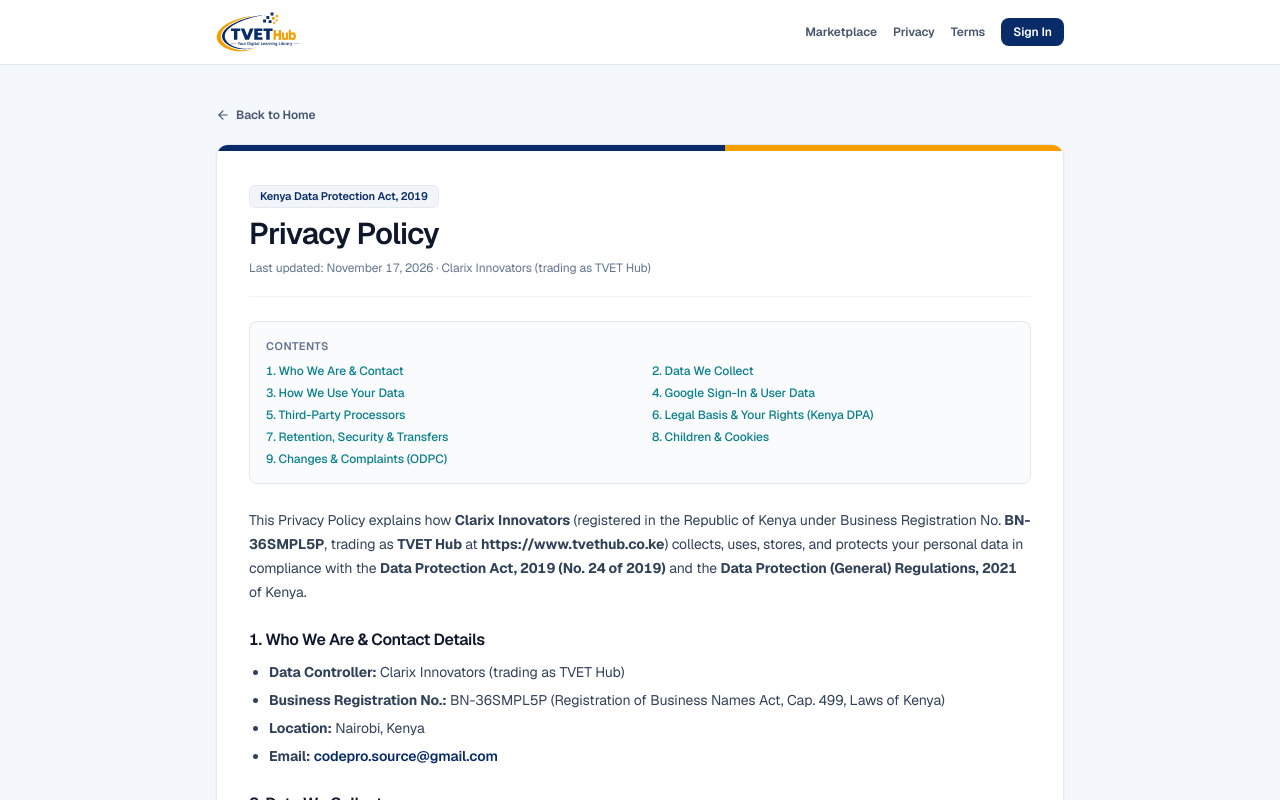
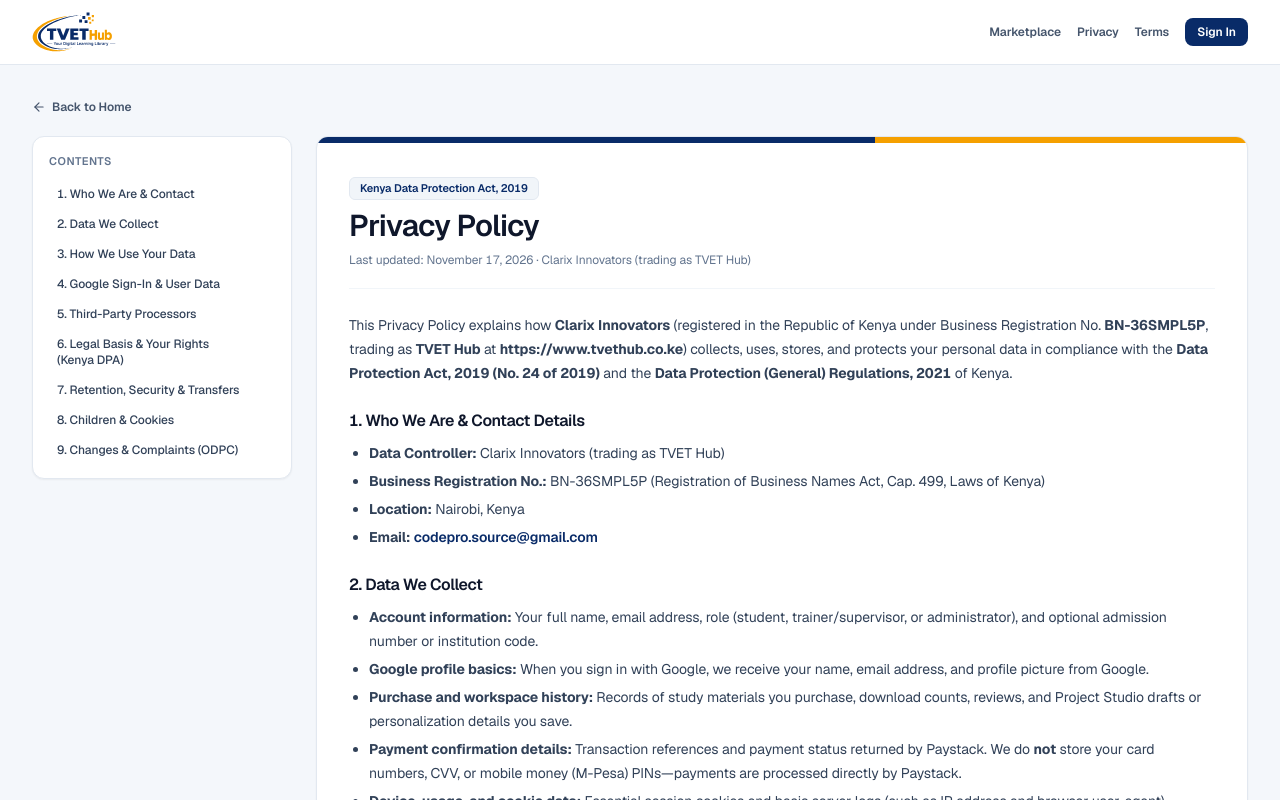
Before and after one commit to Sozi-source/brightpath, a Next.js app: page /privacy in a window 1280 px wide. Shown: the top 800 px of the page. Built offline with nearby package versions, Linux system fonts and the light colour scheme; no server answers.

Commit message:
chore: update project

```diff
--- a/src/components/legal/LegalPageShell.tsx
+++ b/src/components/legal/LegalPageShell.tsx
@@ -27,18 +27,18 @@ export function LegalPageShell({
   return (
     <div className="min-h-screen flex flex-col bg-[#f4f7fb] text-slate-900">
       <header className="sticky top-0 z-40 border-b border-slate-200 bg-white/95 backdrop-blur">
-        <div className="mx-auto flex h-16 max-w-4xl items-center justify-between px-4 sm:px-6">
+        <div className="mx-auto flex h-16 max-w-[1500px] items-center justify-between px-4 sm:px-6 lg:px-8">
           <Link href="/" className="inline-flex items-center">
             <BrandLogo size="sm" />
           </Link>
           <nav className="flex items-center gap-4 text-xs font-semibold">
-            <Link href="/projects" className="hidden sm:inline text-slate-600 hover:text-[#087f8c]">
+            <Link href="/projects" className="hidden sm:inline text-slate-600 hover:text-[#092B68]">
               Marketplace
             </Link>
-            <Link href="/privacy" className="text-slate-600 hover:text-[#087f8c]">
+            <Link href="/privacy" className="text-slate-600 hover:text-[#092B68]">
               Privacy
             </Link>
-            <Link href="/terms" className="text-slate-600 hover:text-[#087f8c]">
+            <Link href="/terms" className="text-slate-600 hover:text-[#092B68]">
               Terms
             </Link>
             <Link
@@ -51,7 +51,7 @@ export function LegalPageShell({
         </div>
       </header>
 
-      <main className="mx-auto w-full max-w-4xl flex-1 px-4 py-8 sm:px-6 sm:py-10">
+      <main className="mx-auto w-full max-w-[1500px] flex-1 px-4 py-6 sm:px-6 lg:px-8 lg:py-8">
         <div className="mb-4">
           <Link
             href="/"
@@ -61,6 +61,27 @@ export function LegalPageShell({
             <span>Back to Home</span>
           </Link>
         </div>
+
+        <div className="grid grid-cols-1 gap-6 lg:grid-cols-[260px_minmax(0,1fr)] items-start">
+          {toc.length > 0 && (
+            <aside className="lg:sticky lg:top-24 rounded-xl border border-slate-200 bg-white p-4 shadow-xs">
+              <p className="text-[11px] font-semibold uppercase tracking-wider text-slate-500 mb-3">
+                Contents
+              </p>
+              <ol className="space-y-1.5 text-xs font-medium text-slate-700">
+                {toc.map((item, idx) => (
+                  <li key={item.id}>
+                    <a
+                      href={`#${item.id}`}
+                      className="block rounded-md px-2 py-1 hover:bg-slate-50 hover:text-[#092B68] transition-colors"
+                    >
+                      {idx + 1}. {item.label}
+                    </a>
+                  </li>
+                ))}
+              </ol>
+            </aside>
+          )}
 
           <article className="overflow-hidden rounded-xl border border-slate-200 bg-white shadow-xs">
             <div className="flex h-1.5 w-full">
@@ -82,33 +103,14 @@ export function LegalPageShell({
                 </p>
               </header>
 
-            {toc.length > 0 && (
-              <nav
-                aria-label="Table of contents"
-                className="rounded-lg border border-slate-200 bg-slate-50/70 p-4"
-              >
-                <p className="text-[11px] font-semibold uppercase tracking-wider text-slate-500 mb-2">
-                  Contents
-                </p>
-                <ol className="grid grid-cols-1 sm:grid-cols-2 gap-x-6 gap-y-1.5 text-xs font-medium text-[#087f8c]">
-                  {toc.map((item, idx) => (
-                    <li key={item.id}>
-                      <a href={`#${item.id}`} className="hover:underline">
-                        {idx + 1}. {item.label}
-                      </a>
-                    </li>
-                  ))}
-                </ol>
-              </nav>
-            )}
-
               <div className="space-y-6 text-sm leading-6 text-slate-700">{children}</div>
             </div>
           </article>
+        </div>
       </main>
 
       <footer className="border-t border-slate-200 bg-white py-6 text-xs text-slate-500">
-        <div className="mx-auto flex max-w-4xl flex-col items-center justify-between gap-3 px-4 sm:flex-row sm:px-6">
+        <div className="mx-auto flex max-w-[1500px] flex-col items-center justify-between gap-3 px-4 sm:flex-row sm:px-6 lg:px-8">
           <span>© {new Date().getFullYear()} Clarix Innovators (trading as TVET Hub)</span>
           <div className="flex items-center gap-4 font-medium text-slate-600">
             <Link href="/privacy" className="hover:text-[#087f8c]">
```
Lines whose indentation alone changed are shown as unchanged.
